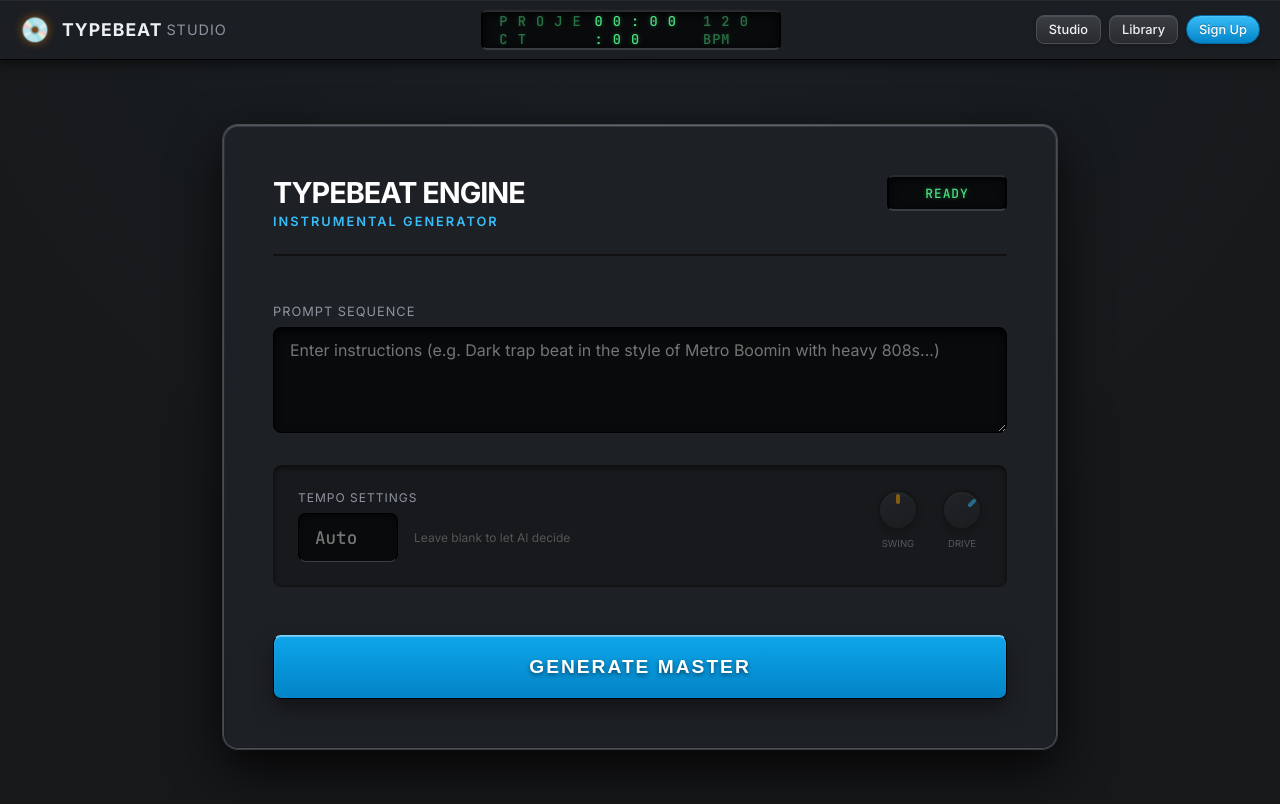
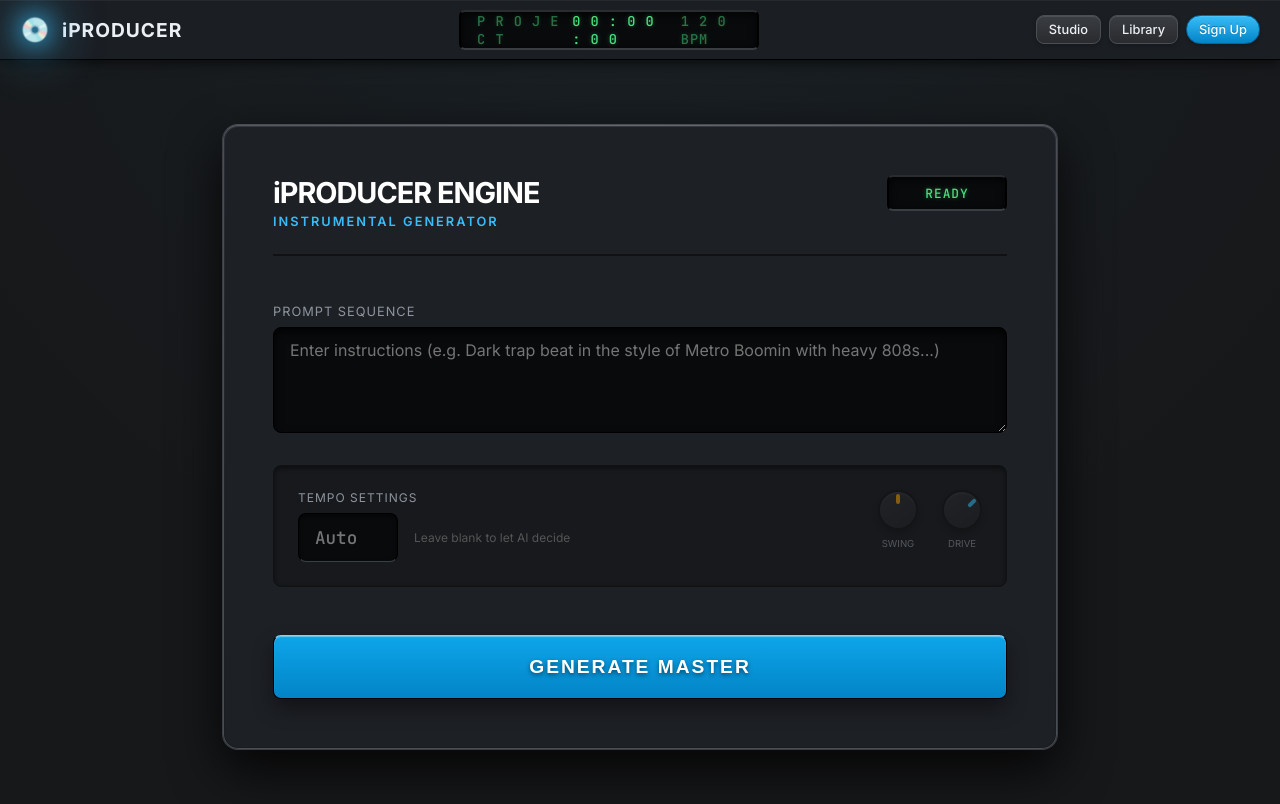
Before and after one commit to dispatchsound-aura/iPRODUCER, a Next.js app: page / in a window 1280 px wide. Shown: the top 804 px of the page. Built offline with nearby package versions, Linux system fonts and the light colour scheme.

Commit message:
Official Launch: Setup Postgres auto-deploy schema & iPRODUCER branding glow.

```diff
--- a/app/layout.tsx
+++ b/app/layout.tsx
@@ -30,11 +30,11 @@
         }}>
           {/* Left: Spinning Record & Branding */}
           <div style={{ display: 'flex', alignItems: 'center', gap: '12px' }}>
-            <div className="spinning-record" style={{ fontSize: '1.5rem', filter: 'drop-shadow(0 0 5px rgba(255,140,0,0.5))' }}>
+            <div className="spinning-record" style={{ fontSize: '1.5rem', filter: 'drop-shadow(0 0 12px var(--accent-color)) drop-shadow(0 0 25px var(--accent-color))' }}>
               💿
             </div>
-            <a href="/" style={{ fontWeight: 700, letterSpacing: '1px', fontSize: '1.1rem', color: '#ECEFF4', display: 'flex', alignItems: 'center', gap: '4px' }}>
-              TYPEBEAT <span style={{ color: 'var(--text-secondary)', fontWeight: 400, fontSize: '0.9rem' }}>STUDIO</span>
+            <a href="/" style={{ fontWeight: 800, letterSpacing: '1px', fontSize: '1.2rem', color: '#ECEFF4', display: 'flex', alignItems: 'center', gap: '4px' }}>
+              iPRODUCER
             </a>
           </div>
 
--- a/app/page.tsx
+++ b/app/page.tsx
@@ -65,7 +65,7 @@
           {/* Plugin Header */}
           <div style={{ display: 'flex', justifyContent: 'space-between', alignItems: 'flex-start', borderBottom: '2px solid #111', paddingBottom: '1.5rem', marginBottom: '1rem' }}>
             <div>
-              <h1 style={{ fontSize: '1.8rem', fontWeight: 800, letterSpacing: '-1px', color: '#fff', margin: 0 }}>TYPEBEAT ENGINE</h1>
+              <h1 style={{ fontSize: '1.8rem', fontWeight: 800, letterSpacing: '-1px', color: '#fff', margin: 0 }}>iPRODUCER ENGINE</h1>
               <span style={{ color: 'var(--accent-color)', fontSize: '0.8rem', letterSpacing: '2px', textTransform: 'uppercase', fontWeight: 600 }}>Instrumental Generator</span>
             </div>
 
--- a/package.json
+++ b/package.json
@@ -7,7 +7,7 @@
     "build": "next build",
     "start": "next start",
     "lint": "next lint",
-    "postinstall": "prisma generate"
+    "postinstall": "prisma generate && prisma db push"
   },
   "dependencies": {
     "@prisma/client": "^5.22.0",
```
Also changed, not shown: 1 other file (tests, documents, lock files or other folders).
